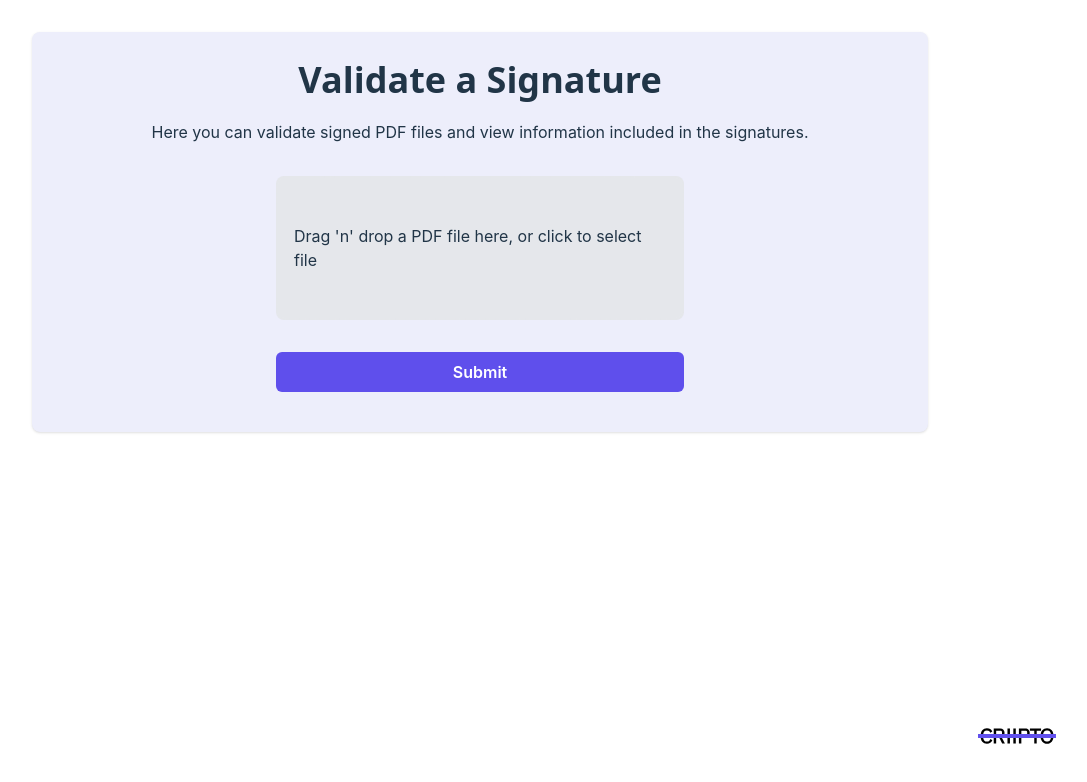
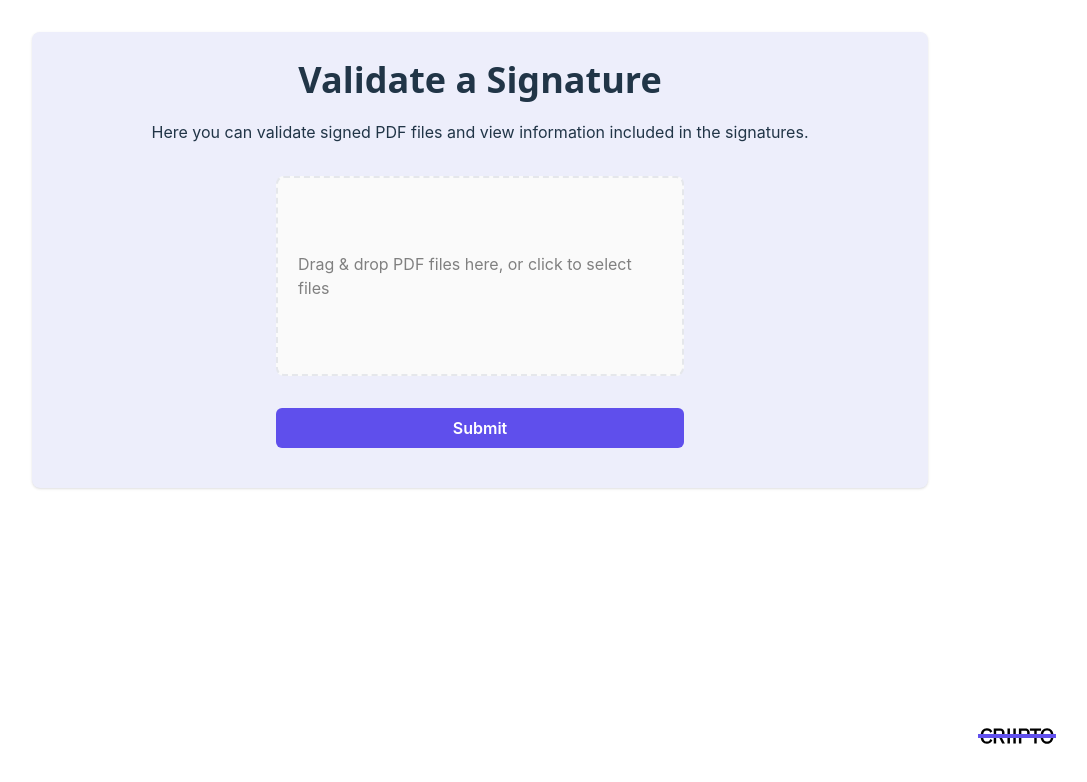
Before and after one commit to criipto/criipto-signatures-validation, a React (Vite) app in the folder frontend/: page / in a window 1280 px wide. Shown: the top 782 px of the page, without its empty margins (160-1247 px from the left). Built offline with nearby package versions, Linux system fonts and the light colour scheme; a web font is replaced by a local one.

Commit message:
Render file names in dropzone

```diff
--- a/frontend/src/App.tsx
+++ b/frontend/src/App.tsx
@@ -13,6 +13,7 @@ type ValidationResponse = {
 function App() {
   const [files, setFiles] = useState<File[]>([]);
   const [results, setResults] = useState<ValidationResponse>();
+  const fileNames = files.map((file) => file.name);
 
   const onDrop = useCallback((acceptedFiles: File[]) => {
     setFiles(acceptedFiles);
@@ -49,7 +50,7 @@ function App() {
           <div className="px-4 py-5 sm:p-6">
             <h1 className="text-center px-2 py-1 rounded-md font-semibold text-4xl font-sans">Validate a Signature</h1>
             <p className="p-4 text-center">Here you can validate signed PDF files and view information included in the signatures.</p>
-            <DropzoneComponent onDrop={onDrop} handleUpload={handleUpload} />
+            <DropzoneComponent onDrop={onDrop} handleUpload={handleUpload} fileNames={fileNames} />
           </div>
         </div>
         {results && 'error' in results ? <p>Error validating file</p> : results && <ValidationResultsCard results={results} />}
--- a/frontend/src/Components/DropzoneComponent.tsx
+++ b/frontend/src/Components/DropzoneComponent.tsx
@@ -1,13 +1,45 @@
 import { useDropzone } from 'react-dropzone';
 
-export default function DropzoneComponent({ onDrop, handleUpload }: { onDrop: (acceptedFiles: File[]) => void; handleUpload: () => void }) {
+export default function DropzoneComponent({ onDrop, handleUpload, fileNames }: { onDrop: (acceptedFiles: File[]) => void; handleUpload: () => void; fileNames: string[] }) {
   const { getRootProps, getInputProps, isDragActive } = useDropzone({ onDrop });
+
+  const style: React.CSSProperties = {
+    flex: 1,
+    display: 'flex',
+    flexDirection: 'column',
+    alignItems: 'start',
+    padding: '20px',
+    backgroundColor: '#fafafa',
+    color: 'gray',
+    minHeight: '200px',
+  };
+
+  function truncateFileName(fileName: string, maxLength: number) {
+    if (fileName.length <= maxLength) {
+      return fileName;
+    }
+    const start = fileName.slice(0, maxLength / 2);
+    const end = fileName.slice(-maxLength / 2);
+    return `${start}...${end}`;
+  }
 
   return (
     <div className="flex flex-col items-center justify-center rounded-md p-4">
-      <div {...getRootProps()} className="flex items-center justify-center h-36 md:w-6/12 border-2 border-dashed rounded-lg p-4 bg-gray-200">
+      <div {...getRootProps({ style })} className="flex items-center justify-center h-36 md:w-6/12 border-2 border-dashed rounded-lg p-4 bg-gray-200">
         <input {...getInputProps()} />
-        {isDragActive ? <p>Drop the files here ...</p> : <p>Drag 'n' drop a PDF file here, or click to select file</p>}
+        {fileNames.length > 0 && !isDragActive ? (
+          fileNames.map((fileName, index) => (
+            <ul>
+              <li key={index} className="max-w-xs">
+                {truncateFileName(fileName, 30)}
+              </li>
+            </ul>
+          ))
+        ) : isDragActive ? (
+          <p>Drop the files here ...</p>
+        ) : (
+          <p>Drag & drop PDF files here, or click to select files</p>
+        )}
       </div>
       <button onClick={handleUpload} className="mt-8 px-4 py-2 w-6/12 text-white font-semibold rounded-md bg-bright-purple hover:bg-dark-purple">
         Submit
```
